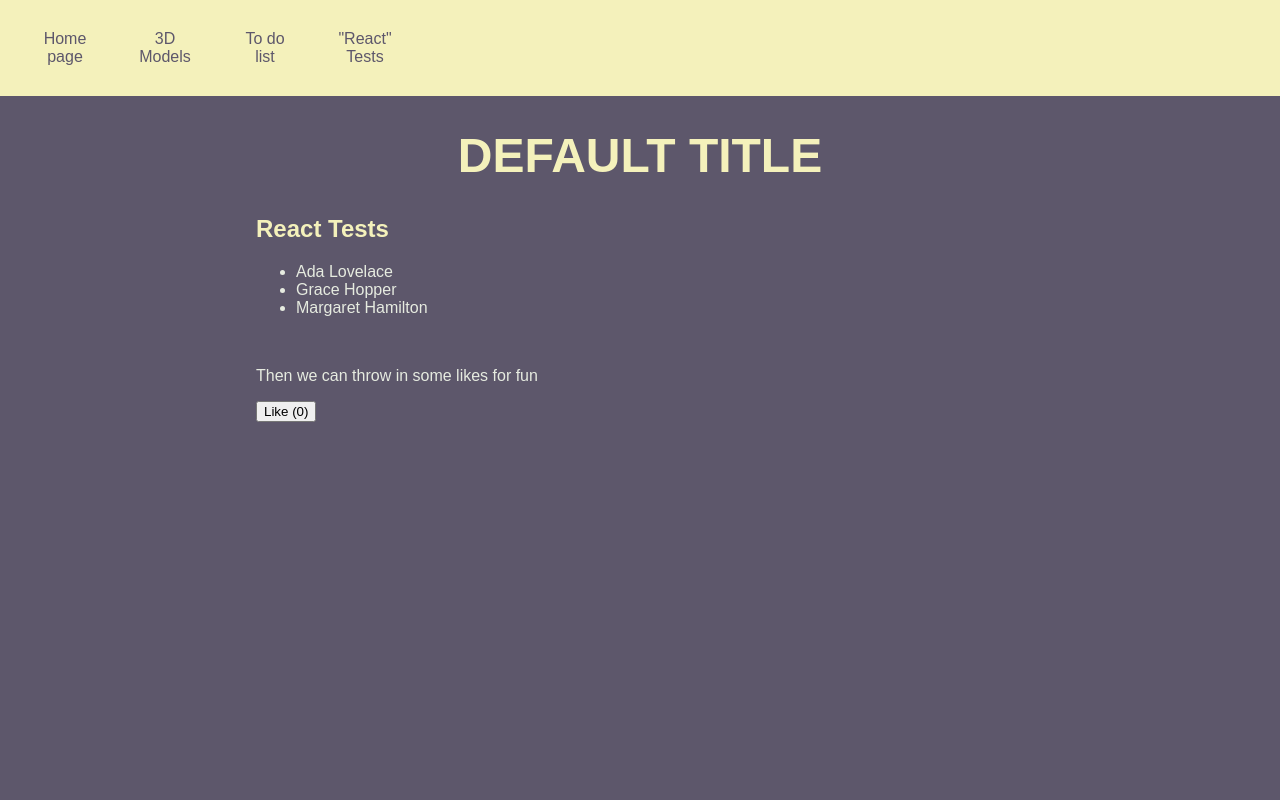
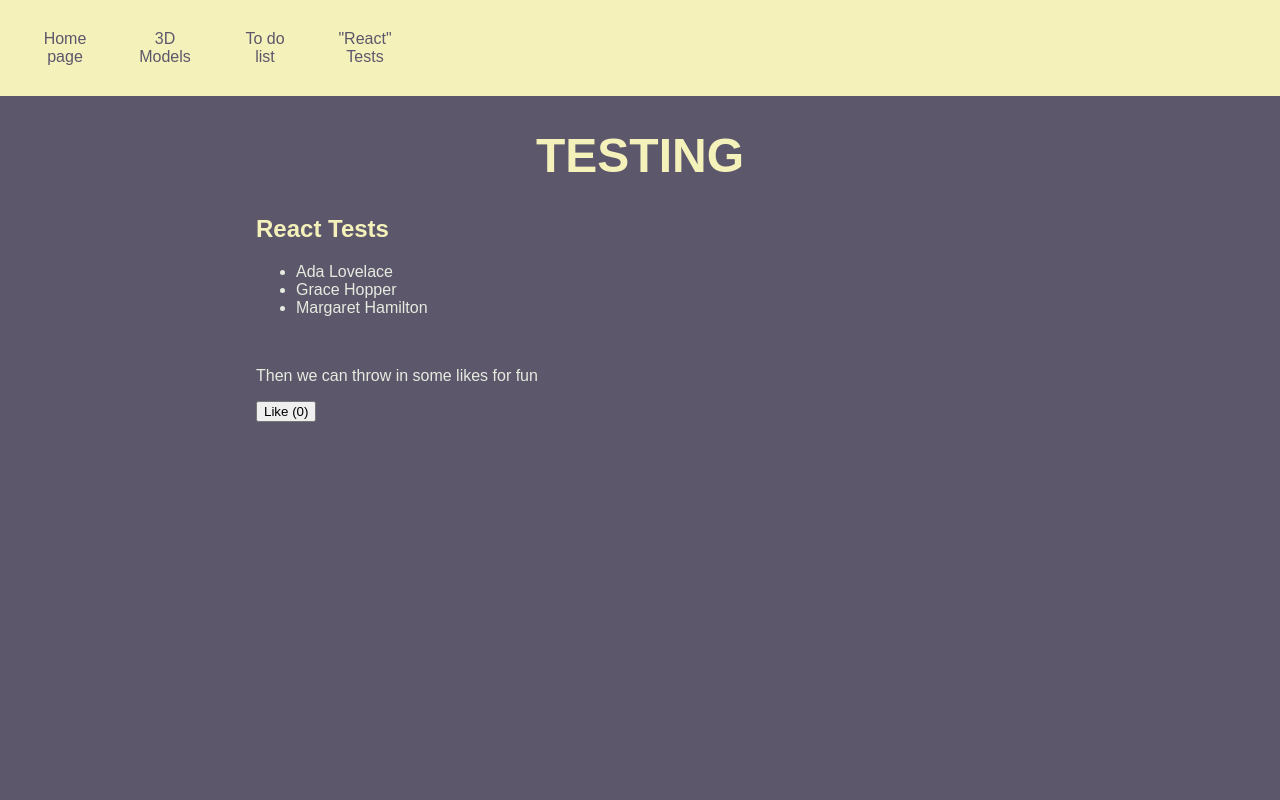
Before and after one commit to benk791/my-website, a Next.js app: page /react-test in a window 1280 px wide. Shown: the top 800 px of the page. Built offline with nearby package versions, Linux system fonts and the light colour scheme.

Commit message:
updated title/haeder error

```diff
--- a/app/react-test/page.tsx
+++ b/app/react-test/page.tsx
@@ -10,7 +10,7 @@ export default function HomePage() {
 
   return (
     <div>
-        <Header />
+        <Header title="testing" />
         <div className="container">
           <section>
             <h2>React Tests</h2>
```
